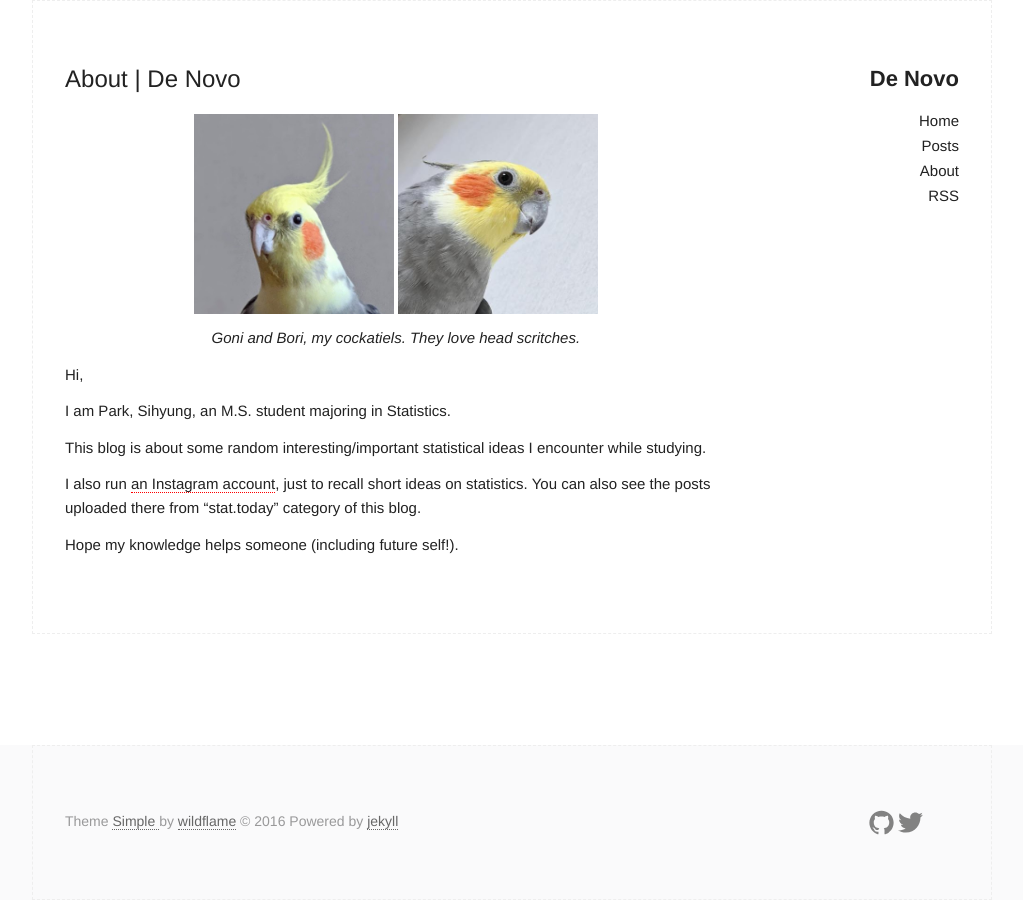
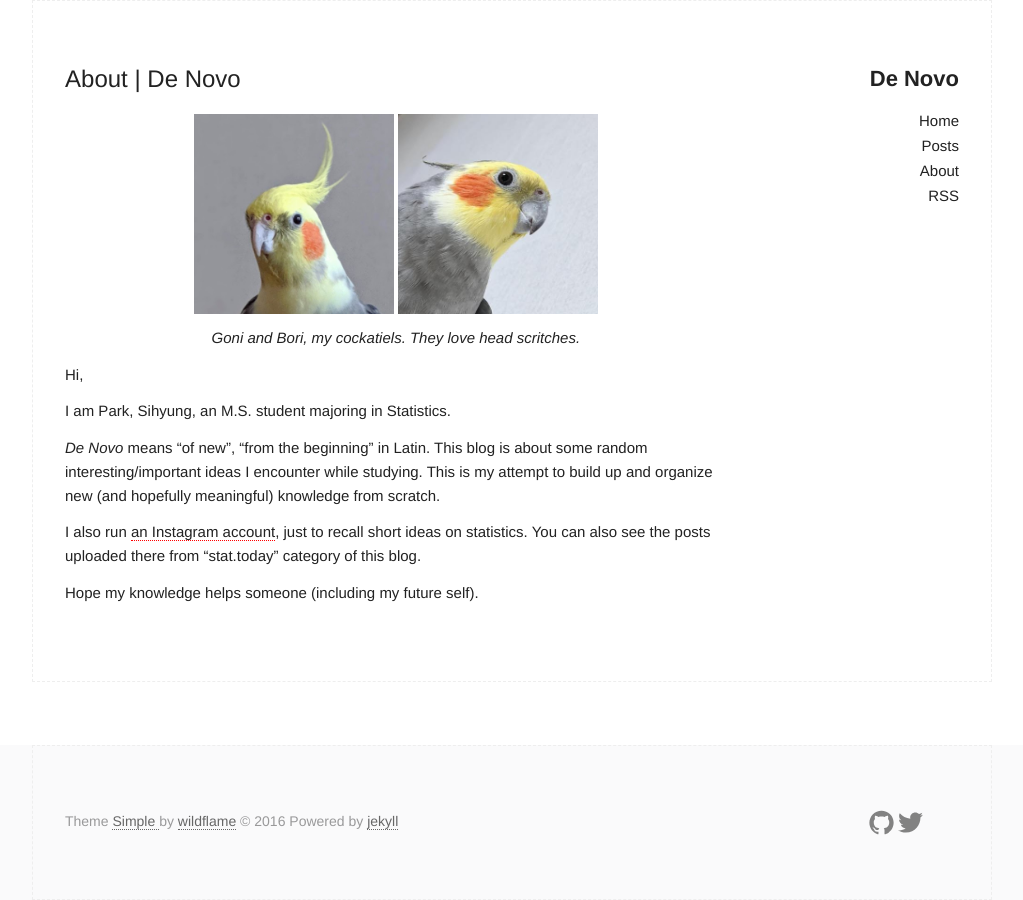
Before and after one commit to naturale0/naturale0.github.io, a Jekyll site: the page built from about.md, in a window 1280 px wide. Shown: the whole page, without its empty margins (128-1151 px from the left). Built offline with Jekyll 4.4.1, drawn with Linux system fonts in a browser that asks for light colours.

Commit message:
edit about page

```diff
--- a/about.md
+++ b/about.md
@@ -6,7 +6,7 @@ permalink: /about/
 
 <p align="center">
   <img src="../assets/goni.jpg" alt="goni" width="200">
-  <img src="../assets/bori.jpg" alt="goni" width="200">
+  <img src="../assets/bori.jpg" alt="bori" width="200">
 </p>
 <p align="center">
   <em>Goni and Bori, my cockatiels. They love head scritches.</em>
@@ -16,8 +16,8 @@ Hi,
 
 I am Park, Sihyung, an M.S. student majoring in Statistics.
 
-This blog is about some random interesting/important statistical ideas I encounter while studying.
+*De Novo* means "of new", "from the beginning" in Latin. This blog is about some random interesting/important ideas I encounter while studying. This is my attempt to build up and organize new (and hopefully meaningful) knowledge from scratch.
 
 I also run [an Instagram account](https://instagram.com/stat.today), just to recall short ideas on statistics. You can also see the posts uploaded there from "stat.today" category of this blog.
 
-Hope my knowledge helps someone (including future self!).
+Hope my knowledge helps someone (including my future self).
```
Also changed, not shown: 2 other files.
